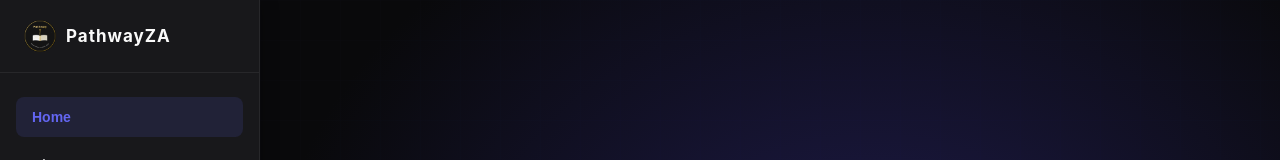
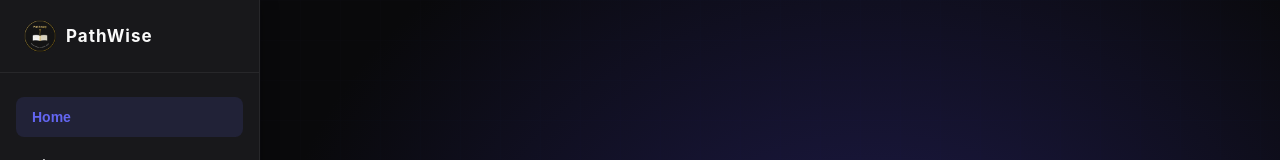
Before and after one commit to ngobeni2302-alt/PathWayZA, a React (Vite) app: page / in a window 1280 px wide. Shown: the top 160 px of the page. Built offline with nearby package versions, Linux system fonts and the light colour scheme.

Commit message:
rename PathwayZA to PathWise and remove (React) from page title

```diff
--- a/PathwayZA.jsx
+++ b/PathwayZA.jsx
@@ -669,8 +669,8 @@ function Sidebar({ active, setActive, dark, setDark, T, open, setOpen }) {
       <div className={`sidebar-backdrop ${open ? "open" : ""}`} onClick={() => setOpen(false)} />
       <aside className={`sidebar ${open ? "open" : ""}`} style={{ backgroundColor: T.navyMid, color: T.chalk, borderRight: `1px solid ${T.border}` }}>
         <div className="sidebar-header" style={{ borderBottom: `1px solid ${T.border}`, display: "flex", alignItems: "center", gap: 10 }}>
-          <img src="/logo.png" alt="PathwayZA Logo" style={{ width: 32, height: 32, borderRadius: "50%", objectFit: "cover" }} />
-          <span style={{ fontWeight: 700, fontSize: 17, letterSpacing: 1 }}>PathwayZA</span>
+          <img src="/logo.png" alt="PathWise Logo" style={{ width: 32, height: 32, borderRadius: "50%", objectFit: "cover" }} />
+          <span style={{ fontWeight: 700, fontSize: 17, letterSpacing: 1 }}>PathWise</span>
         </div>
         <div className="sidebar-links">
           {links.map(l => {
@@ -2572,8 +2572,8 @@ export default function App() {
       <div className="main-content">
         <div className="mobile-header" style={{ backgroundColor: T.navyMid, borderBottom: `1px solid ${T.border}` }}>
           <div style={{ display: "flex", alignItems: "center", gap: 10 }}>
-            <img src="/logo.png" alt="PathwayZA Logo" style={{ width: 28, height: 28, borderRadius: "50%", objectFit: "cover" }} />
-            <span style={{ color: T.chalk, fontWeight: 700, fontSize: 16 }}>PathwayZA</span>
+            <img src="/logo.png" alt="PathWise Logo" style={{ width: 28, height: 28, borderRadius: "50%", objectFit: "cover" }} />
+            <span style={{ color: T.chalk, fontWeight: 700, fontSize: 16 }}>PathWise</span>
           </div>
           <button className="hamburger-btn" style={{ color: T.chalk }} onClick={() => setSidebarOpen(true)}>☰</button>
         </div>
--- a/index.html
+++ b/index.html
@@ -5,8 +5,8 @@
     <meta name="viewport" content="width=device-width, initial-scale=1.0" />
 
     <!-- Primary Meta Tags -->
-    <title>PathwayZA - Educational & Career Gateway South Africa</title>
-    <meta name="title" content="PathwayZA - Educational & Career Gateway South Africa" />
+    <title>PathWise - Educational & Career Gateway South Africa</title>
+    <meta name="title" content="PathWise - Educational & Career Gateway South Africa" />
     <meta name="description" content="Calculate your APS score, explore TVET colleges, universities, bursaries, and career pathways across South Africa." />
 
     <!-- Favicon & Icons for Browsers & Google Search Results -->
@@ -16,7 +16,7 @@
     <!-- Open Graph / Facebook / WhatsApp -->
     <meta property="og:type" content="website" />
     <meta property="og:url" content="https://pathwise.co.za/" />
-    <meta property="og:title" content="PathwayZA - Educational & Career Gateway South Africa" />
+    <meta property="og:title" content="PathWise - Educational & Career Gateway South Africa" />
     <meta property="og:description" content="Calculate your APS score, explore TVET colleges, universities, bursaries, and career pathways across South Africa." />
     <meta property="og:image" content="https://pathwise.co.za/logo.png" />
     <meta property="og:logo" content="https://pathwise.co.za/logo.png" />
@@ -24,7 +24,7 @@
     <!-- Twitter -->
     <meta property="twitter:card" content="summary_large_image" />
     <meta property="twitter:url" content="https://pathwise.co.za/" />
-    <meta property="twitter:title" content="PathwayZA - Educational & Career Gateway South Africa" />
+    <meta property="twitter:title" content="PathWise - Educational & Career Gateway South Africa" />
     <meta property="twitter:description" content="Calculate your APS score, explore TVET colleges, universities, bursaries, and career pathways across South Africa." />
     <meta property="twitter:image" content="https://pathwise.co.za/logo.png" />
 
@@ -33,7 +33,7 @@
     {
       "@context": "https://schema.org",
       "@type": "Organization",
-      "name": "PathwayZA",
+      "name": "PathWise",
       "url": "https://pathwise.co.za",
       "logo": "https://pathwise.co.za/logo.png"
     }
--- a/package.json
+++ b/package.json
@@ -1,5 +1,5 @@
 {
-  "name": "pathwayza",
+  "name": "pathwise",
   "private": true,
   "version": "1.0.0",
   "type": "module",
```
Also changed, not shown: 3 other files (tests, documents, lock files or other folders).
